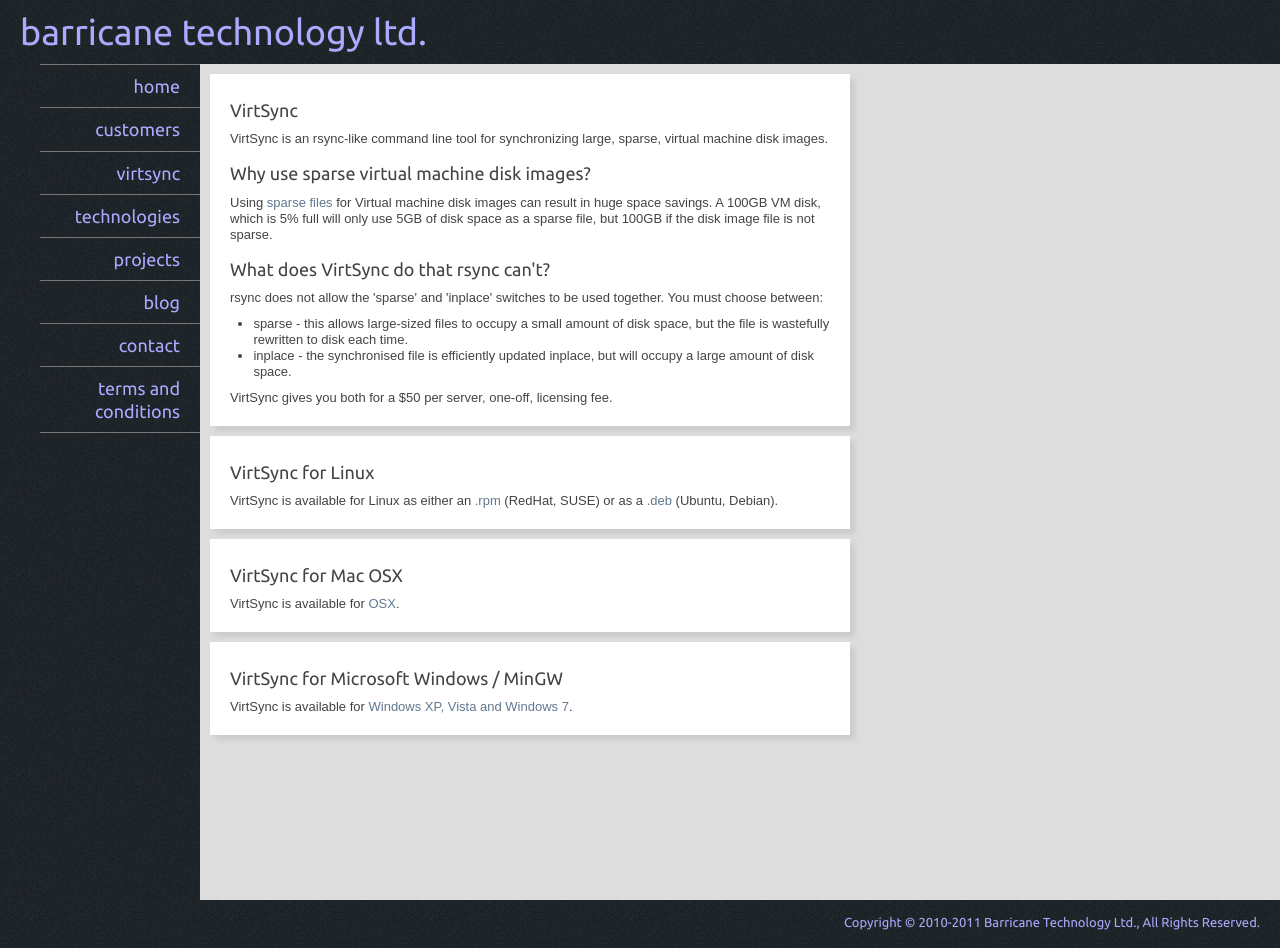
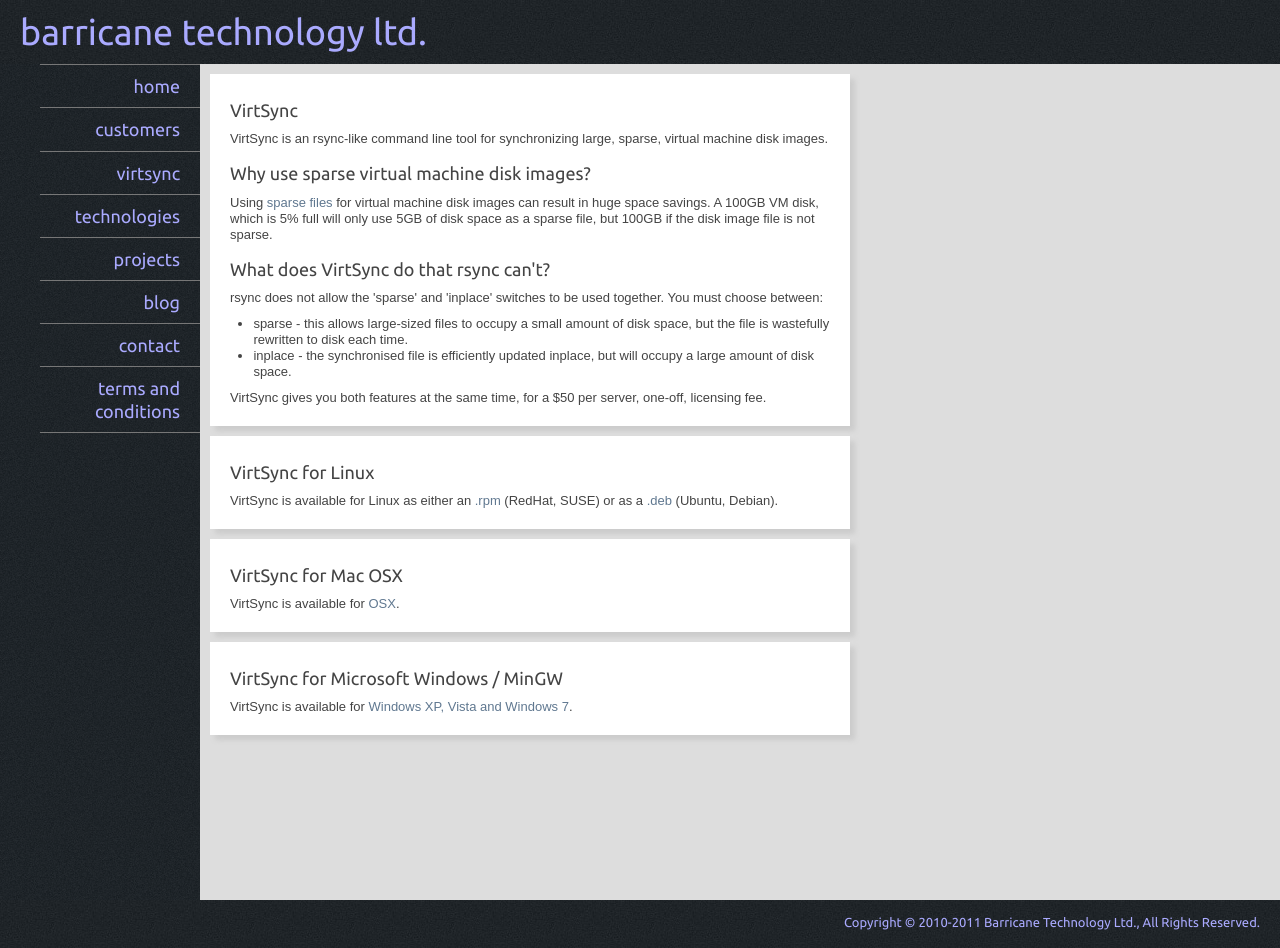
Before and after one commit to chrisdew/chrisdew.github.com, a Jekyll site: the page built from virtsync.html, in a window 1280 px wide. Built offline with Jekyll 4.4.1, drawn with Linux system fonts in a browser that asks for light colours; nearby versions of some CDN libraries; Markdown is read by kramdown in place of the engine named in the settings.

Commit message:
virtsync

```diff
--- a/virtsync.html
+++ b/virtsync.html
@@ -14,7 +14,7 @@
     Why use sparse virtual machine disk images?
   </h2>
   <p>
-    Using <a href="http://en.wikipedia.org/wiki/Sparse_file">sparse files</a> for Virtual machine disk images can result in huge space savings.  A 100GB VM disk, which is 5% full will only use 5GB of disk space as a sparse file, but 100GB if the disk image file is not sparse.
+    Using <a href="http://en.wikipedia.org/wiki/Sparse_file">sparse files</a> for virtual machine disk images can result in huge space savings.  A 100GB VM disk, which is 5% full will only use 5GB of disk space as a sparse file, but 100GB if the disk image file is not sparse.
   </p>
   <h2>
     What does VirtSync do that rsync can't?
@@ -26,7 +26,7 @@
     <li>sparse - this allows large-sized files to occupy a small amount of disk space, but the file is wastefully rewritten to disk each time.</li>
     <li>inplace - the synchronised file is efficiently updated inplace, but will occupy a large amount of disk space.</li>
   </ul>
-  <p>VirtSync gives you both for a $50 per server, one-off, licensing fee.</p>
+  <p>VirtSync gives you both features at the same time, for a $50 per server, one-off, licensing fee.</p>
 </article>
 
 <article>
```
